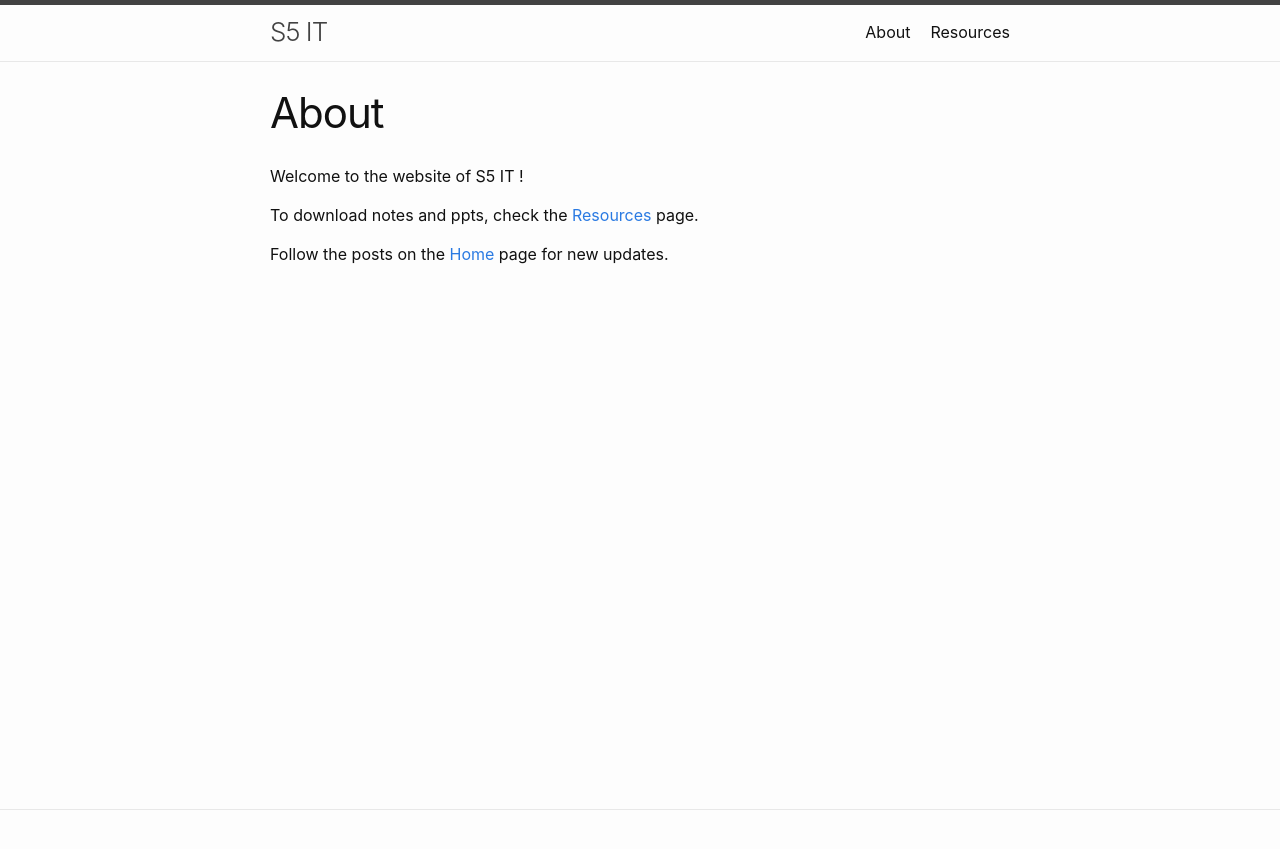
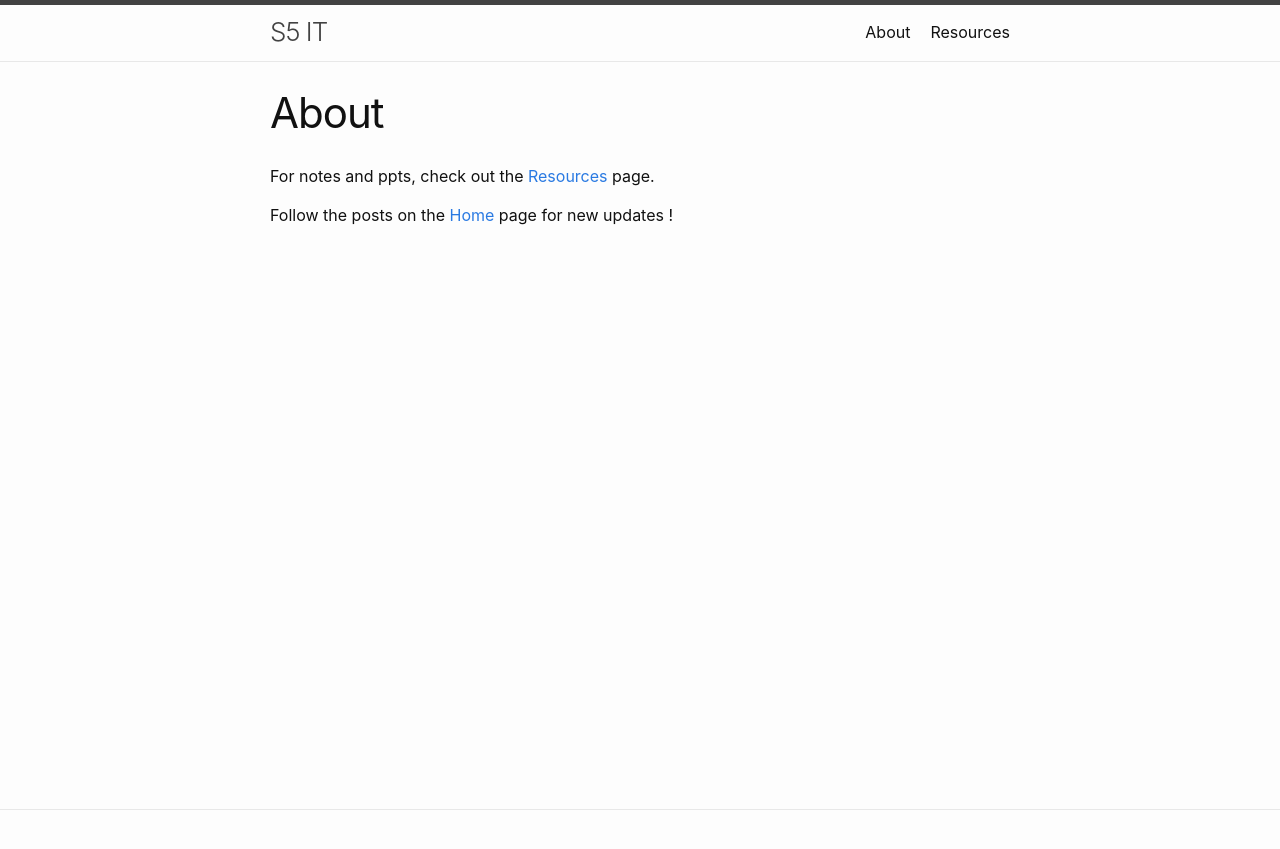
Before and after one commit to IT-GECBH/2020, a Jekyll site: the page built from about.md, in a window 1280 px wide. Shown: the top 849 px of the page. Built offline with Jekyll 4.4.1, drawn with Linux system fonts in a browser that asks for light colours.

Commit message:
Update about.md

```diff
--- a/about.md
+++ b/about.md
@@ -3,11 +3,9 @@ layout: page
 title: About
 permalink: /about/
 ---
-Welcome to the website of S5 IT !
+For notes and ppts, check out the [Resources] page.
 
-To download notes and ppts, check the [Resources] page.
-
-Follow the posts on the [Home] page for new updates.
+Follow the posts on the [Home] page for new updates !
 
 [Home]: /
 [Resources]: /resources/
```
